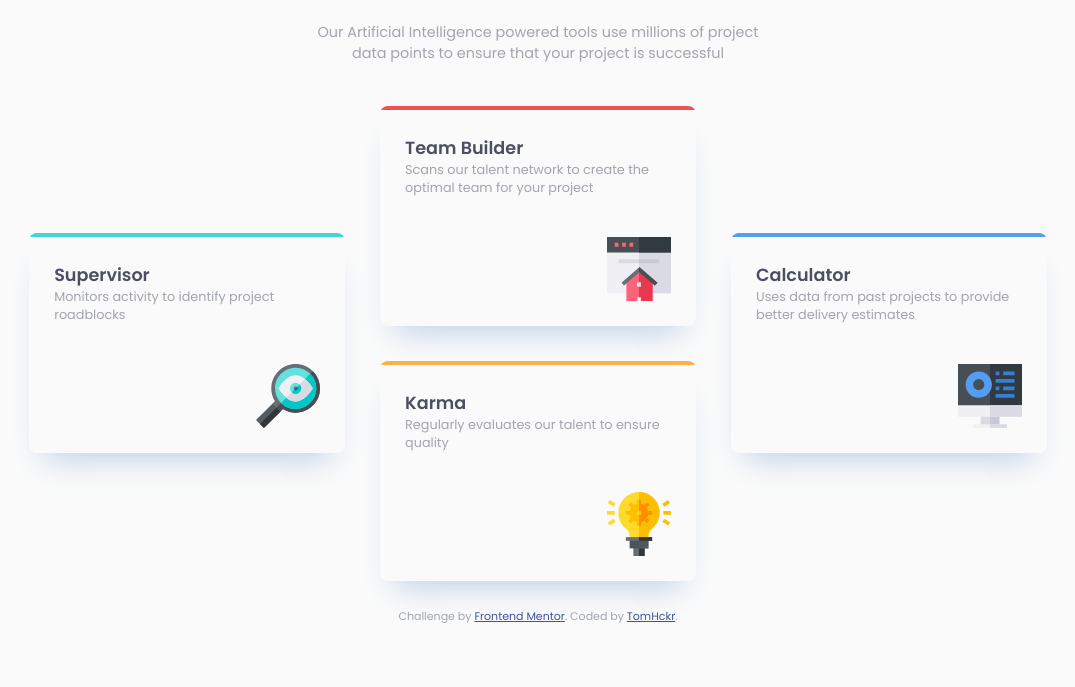
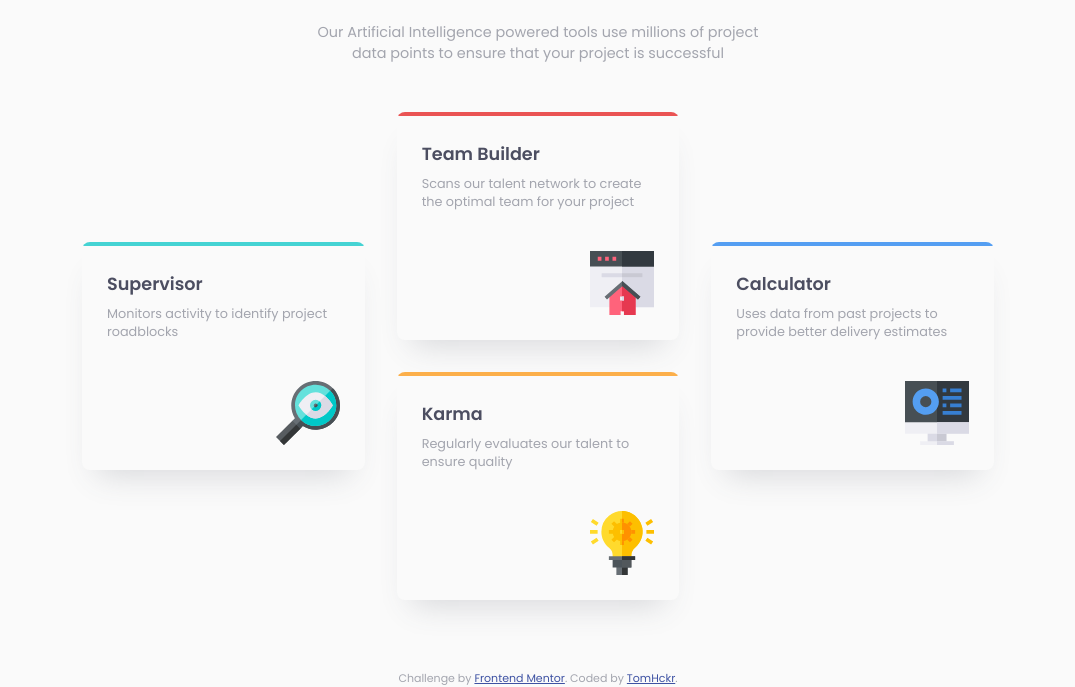
Before and after one commit to TomHckr-Frontend-Mentor/FM_four_card_feature_section, a plain HTML site: page index.html in a window 1280 px wide. Shown: the part 147-834 px from the top of the page, without its empty margins (102-1177 px from the left). Before the commit the page ends 800 px from the top, so only its background shows below. Drawn offline with Linux system fonts and the light colour scheme.

Commit message:
I have solved all bugs and it is ready to be submitted.

```diff
--- a/index.html
+++ b/index.html
@@ -20,34 +20,34 @@
 </head>
 <body>
   <main>
-    <h1 id="title">
+    <h1 class="title">
       <span class="light">Reliable, efficient delivery</span>
       <span class="bold">Powered by Technology</span>
     </h1>
-    <p id="title-desc">Our Artificial Intelligence powered tools use millions of project data points to ensure that your project is successful</p>
-    <div id="cards">
-      <div class="card">
+    <p class="title-desc">Our Artificial Intelligence powered tools use millions of project data points to ensure that your project is successful</p>
+    <div class="cards">
+      <div class="card card1">
         <div class="card-content">
           <h2 class="card-title">Supervisor</h2>
           <p class="card-desc">Monitors activity to identify project roadblocks</p>
           <img src="./images/icon-supervisor.svg" alt="" class="icon">
         </div>
       </div>
-      <div class="card">
+      <div class="card card2">
         <div class="card-content">
           <h2 class="card-title">Team Builder</h2>
           <p class="card-desc">Scans our talent network to create the optimal team for your project</p>
           <img src="./images/icon-team-builder.svg" alt="" class="icon">
         </div>
       </div>
-      <div class="card">
+      <div class="card card3">
         <div class="card-content">
           <h2 class="card-title">Calculator</h2>
           <p class="card-desc">Uses data from past projects to provide better delivery estimates</p>
           <img src="./images/icon-calculator.svg" alt="" class="icon">
         </div>
       </div>
-      <div class="card">
+      <div class="card card4">
         <div class="card-content">
           <h2 class="card-title">Karma</h2>
           <p class="card-desc">Regularly evaluates our talent to ensure quality</p>
--- a/style.css
+++ b/style.css
@@ -4,7 +4,7 @@
     font-family: Poppins;
     box-sizing: border-box;
     /* site-colors */
-    --dark-blue: hsl(234, 12%, 34%);
+    --dark-blue: rgb(76, 78, 97);
     --gray-blue: hsl(229, 6%, 66%);
     --light-gray: hsl(0, 0%, 98%);
     /* accent card colors */
@@ -16,7 +16,7 @@
 }
 
 body {
-        background: var(--light-gray);
+    background: var(--light-gray);
 }
 
 main {
@@ -35,53 +35,58 @@ h1, h2 {
     font-size: 2rem;
 }
 
-#title {
+.title {
     text-align: center;
 }
 
-#title .light {
+.title .light {
     font-weight: 200;
     display: block;
 }
 
-#title-desc {
+.title-desc {
     display: block;
     text-align: center;
     margin: 23px auto;
     max-width: 450px;
 }
 
-#cards {
-    padding: 0 7vw;
-    margin-top: 3vh;
+.cards {
+    padding: 0 10rem;
+    margin-top: 3rem;
     display: grid;
-    grid-template-columns: repeat(3, 1fr);
-    grid-template-rows: repeat(2, 1fr);
-}
-
-.card:nth-child(1),
-.card:nth-child(3) {
-    grid-row: span 2;
+    grid-gap: 2rem;
+    gap: 2rem;
 }
 
 .card {
-    box-shadow: 0 20px 30px -15px hsl(215, 49%, 82%);
+    box-shadow: 0 20px 30px -15px rgba(76, 78, 97, 0.2);
     border-radius: 8px;
-    margin: 5%;
     overflow: hidden;
 }
 
 @media only screen and (min-width: 825px) {
-    #cards {
+    .cards {
+        grid-template-rows: repeat(4, 1fr);
         grid-template-columns: repeat(3, 1fr);
-        grid-template-rows: repeat(2, 1fr);
-        align-items: center;
-        justify-content: center;
+    }
+
+    .card1,
+    .card3 {
+        grid-row: 2 / span 2;
+    }
+
+    .card2 {
+        grid-area: 1 / 2 / 3 / 3;
+    }
+
+    .card4 {
+        grid-area: 3 / 2 / 5 / 3;
     }
 }
 
 @media only screen and (max-width: 825px) {
-    #cards {
+    .cards {
         display: flex;
         flex-direction: column;
     }
@@ -94,6 +99,7 @@ h1, h2 {
 
 .card-desc {
     font-size: 0.8rem;
+    margin-top: 0.5rem
 }
 
 .card::before {
@@ -136,5 +142,5 @@ h1, h2 {
 }
 
 footer {
-    margin-top: 10px;
+    margin-top: 70px;
 }
```
